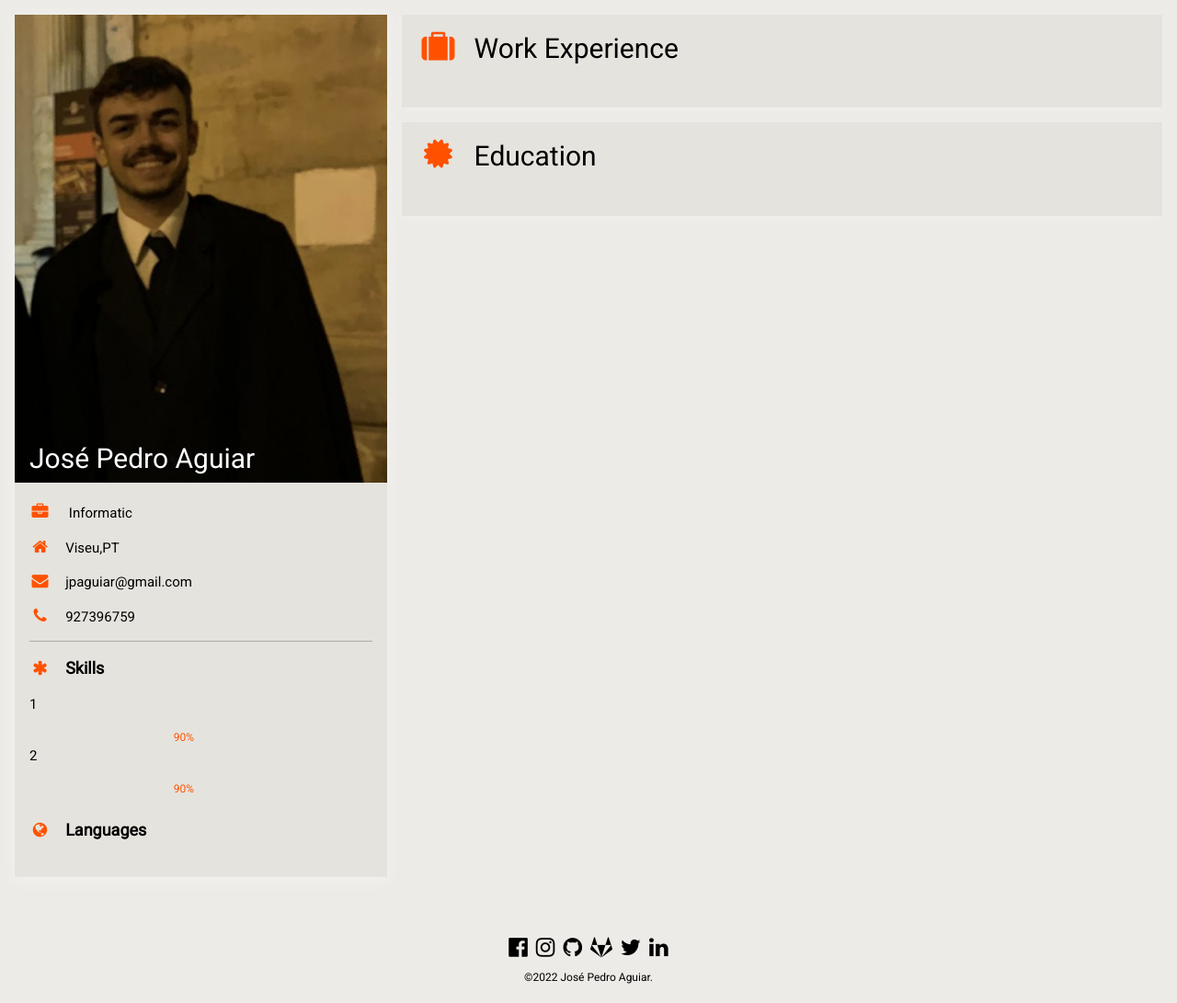
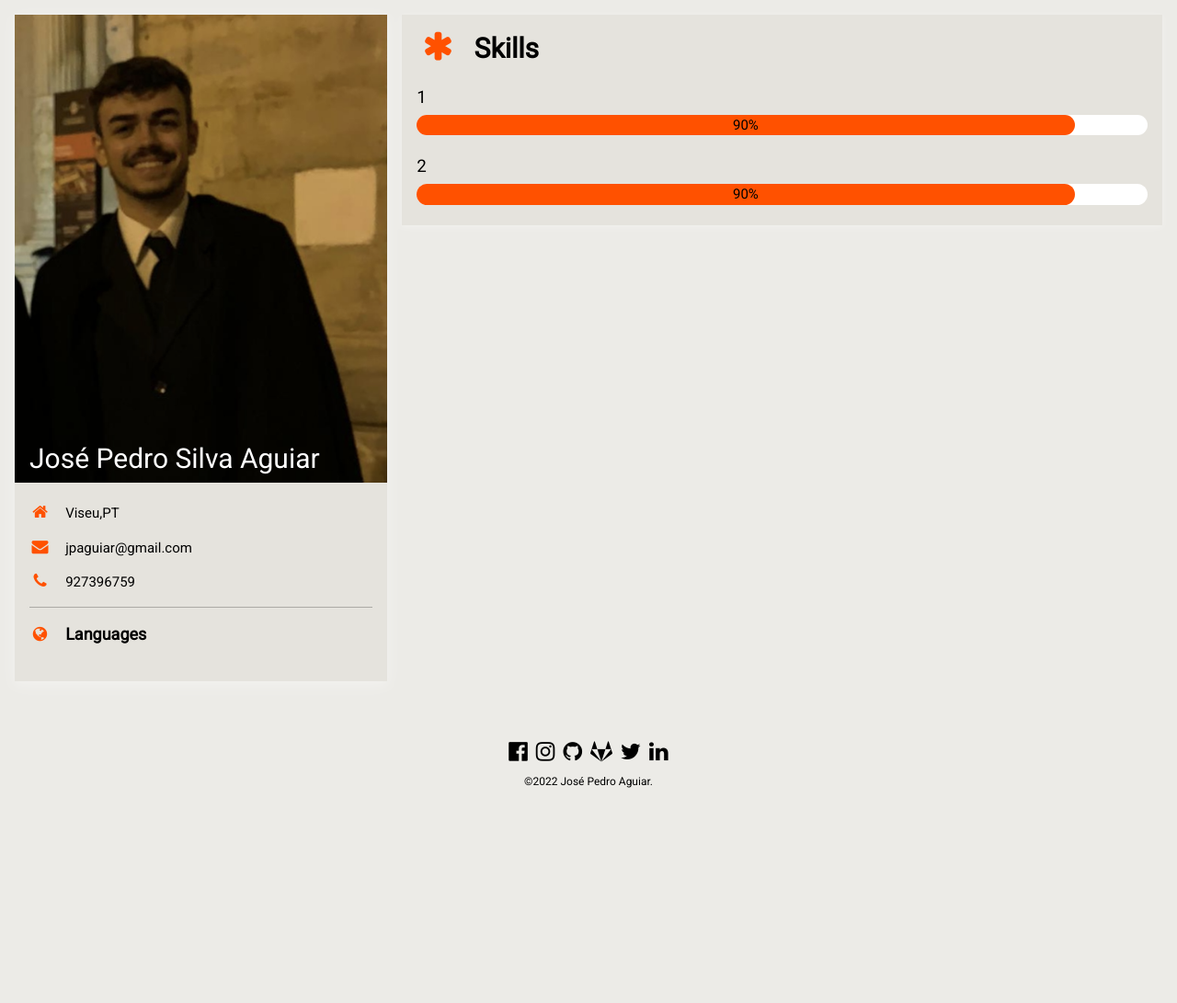
Before and after one commit to josePedroAguiar/PersonalPortfolio, a Django app: page /cv/white in a window 1280 px wide. Shown: the part 80-1171 px from the top of the page at 92% size. After the commit the page ends 937 px from the top, so only its background shows below. Run offline with Django 3.2, Linux system fonts and the light colour scheme; data comes from the database, SQL or seed files in the repository; both versions use the stored data as it was after the commit; data that the repository does not hold is empty.

Commit message:
Add requirements.txt

```diff
--- a/blog/templates/blog/blog.html
+++ b/blog/templates/blog/blog.html
@@ -4,6 +4,6 @@
 <h2 class=" w3-center" style="color: #ff5100">{{ blog.title }}</h2>
 <h6  class="w3-text-grey w3-center">{{blog.date|date:'j F Y'}}</h6>
 <p>{{blog.description|safe}}</p>
-
+</div>
     <script src="https://cdn.jsdelivr.net/npm/bootstrap@5.1.3/dist/js/bootstrap.bundle.min.js" integrity="sha384-ka7Sk0Gln4gmtz2MlQnikT1wXgYsOg+OMhuP+IlRH9sENBO0LRn5q+8nbTov4+1p" crossorigin="anonymous"></script>
 {% endblock %}
--- a/cv/templates/cv/white/cv.html
+++ b/cv/templates/cv/white/cv.html
@@ -40,7 +40,7 @@
             <!-- Left Column -->
             <div class="w3-third">
 
-                <div class="w3-text-white w3-card-4" style="background-color: #1A1C22">
+                <div class="w3-text-white w3-card-4" style="background-color: #1A1C22;">
                     <div class="w3-display-container">
                         <img src="{% static 'traje.png' %}" style="width:100%" alt="Avatar">
                         <div class="w3-display-bottomleft w3-container w3-text-black">
@@ -49,31 +49,30 @@
                     </div>
                 <br>
                     <div class="w3-container">
-                        <p><i class="fa fa-briefcase fa-fw w3-margin-right w3-large " style="color: #00aeff;"></i> {{ data.work }}</p>
+                       <!--- <p><i class="fa fa-briefcase fa-fw w3-margin-right w3-large " style="color: #00aeff;"></i> {{ data.work }}</p>--->
                         <p><i class="fa fa-home fa-fw w3-margin-right w3-large " style="color: #00aeff;"></i>{{ data.local }}</p>
                         <p><i class="fa fa-envelope fa-fw w3-margin-right w3-large " style="color: #00aeff;"></i>{{ data.email }}</p>
                         <p><i class="fa fa-phone fa-fw w3-margin-right w3-large " style="color: #00aeff;"></i>{{ data.phone }}</p>
                         <hr>
-                        <p class="w3-large"><b><i class="fa fa-asterisk fa-fw w3-margin-right " style="color: #00aeff;"></i>Skills</b></p>
+                        <!--<p class="w3-large"><b><i class="fa fa-asterisk fa-fw w3-margin-right " style="color: #00aeff;"></i>Skills</b></p>
                         {% for skill in skills %}
-
-                            <div>
-                                <p>{{skill.name}}</p>
-                                <div class="w3-light-white w3-round-xlarge w3-small">
-                                    <div class="w3-container w3-center w3-round-xlarge " style="width:{{skill.perc}};color: #00aeff;">{{skill.perc}}</div>
+                            <p style="margin-bottom: 2.5px">{{skill.name}}</p>
+                            <div class="w3-black w3-round-xlarge w3-small">
+                                <div class="w3-container w3-center w3-round-xlarge" style="width:{{skill.perc}};background-color:#00aeff;">
+                                    <div class="w3-center w3-text-white">{{skill.perc}}</div>
                                 </div>
-                            </div>
+                            </div><br>
                         {% endfor %}
-
                         <br>
+-->
 
                         <p class="w3-large w3-text-theme"><b><i class="fa fa-globe fa-fw w3-margin-right " style="color: #00aeff;"></i>Languages</b></p>
                         {% for language in languages %}
-                            <div>
                                 <p>{{language.name}}</p>
-                                <div class="w3-light-white w3-round-xlarge w3-small">
-                                    <div class="w3-container w3-center w3-round-xlarge " style="height:24px;width:{{language.perc}}">{{language.perc}}</div>
-                                </div>
+                                <div class="w3-black w3-round-xlarge w3-small">
+                                    <div class="w3-container w3-center w3-round-xlarge" style="width:{{language.perc}};background-color:#00aeff;">
+                                        <div class="w3-center w3-text-white">{{language.perc}}</div>
+                                    </div>
                             </div>
                         {% endfor %}
 
@@ -86,21 +85,25 @@
 
             <!-- Right Column -->
             <div class="w3-twothird">
+                {% if works %}
+                <div class="w3-container w3-text-white w3-card  w3-margin-bottom" style="background-color: #1A1C22">
 
-                <div class="w3-container w3-text-white w3-card  w3-margin-bottom" style="background-color: #1A1C22">
                     <h2 class="w3-text-white w3-padding-16"><i class="fa fa-suitcase fa-fw w3-margin-right w3-xxlarge "style="color: #00aeff;"></i>Work Experience</h2>
+
                     {% for work in works %}
 
                         <div>
                             <h5 class="w3-opacity"><b>{{work.title}}</b></h5>
-                            <h6 class="" style="color: #00aeff;"><i class="fa fa-calendar fa-fw w3-margin-right"></i>{{work.dateS|date:'F Y'}} <span class="w3-tag  w3-round" style="color: #00aeff;">{work.dateE|date:'F Y'}}</span></h6>
+                            <h6 class="" style="color: #00aeff;"><i class="fa fa-calendar fa-fw w3-margin-right"></i>{{work.dateS|date:'F Y'}} <span class="w3-tag  w3-round" style="color: #00aeff;">{{work.dateE|date:'F Y'}}</span></h6>
                             <p>{{ work.description|striptags}}</p>
                             <hr>
                         </div>
                     {% endfor %}
                     <br>
                 </div>
+                {% endif%}
 
+                {% if educations %}
                 <div class="w3-container w3-card w3-text-white" style="background-color: #1A1C22">
                     <h2 class="w3-text-white w3-padding-16"><i class="fa fa-certificate fa-fw w3-margin-right w3-xxlarge " style="color: #00aeff;"></i>Education</h2>
 
@@ -108,13 +111,29 @@
 
                         <div>
                             <h5 class="w3-opacity"><b>{{education.title}}</b></h5>
-                            <h6 class=""><i class="fa fa-calendar fa-fw w3-margin-right"></i>{{education.dateS|date:'F Y'}} <span class="w3-tag  w3-round" style="color: #00aeff;">{education.dateE|date:'F Y'}}</span></h6>
+                            <h6 class=""><i class="fa fa-calendar fa-fw w3-margin-right"></i>{{education.dateS|date:'F Y'}} <span class="w3-tag  w3-round" style="color: #00aeff;">{{education.dateE|date:'F Y'}}</span></h6>
                             <p>{{ education.description|striptags}}</p>
                             <hr>
                         </div>
+
                     {% endfor %}
                     <br>
                 </div>
+                {% endif%}
+                {% if skills %}
+                    <div class="w3-container w3-card w3-text-white" style="background-color: #1A1C22">
+                        <h2  class="w3-text-white w3-padding-16"><b><i class="fa fa-asterisk fa-fw w3-margin-right w3-xxlarge " style="color: #00aeff;"></i>Skills</b></h2>
+                        {% for skill in skills %}
+
+                            <h5>{{skill.name}}</h5>
+                            <div class="w3-black w3-round-xxlarge w3-medium">
+                                <div class="w3-container w3-center w3-round-xxlarge" style="width:{{skill.perc}};background-color:#00aeff;">
+                                    <div class="w3-center w3-text-white">{{skill.perc}}</div>
+                                </div>
+                            </div><br>
+                        {% endfor %}
+                    </div>
+                {% endif%}
 
                 <!-- End Right Column -->
             </div>
--- a/cv/views.py
+++ b/cv/views.py
@@ -6,7 +6,7 @@
     languages=Language.objects.all()
     educations=Education.objects.all()
     works=Work.objects.all()
-    data={"work":"Informatic","email":"jpaguiar@gmail.com", "name":"José Pedro Aguiar","phone":"927396759","local":"Viseu,PT"}
+    data={"work":"Software engineer","email":"jpaguiar@gmail.com", "name":"José Pedro Aguiar","phone":"927396759","local":"Viseu,PT"}
     return render(request, "cv/cv.html" ,{'works':works,'languages':languages,'educations':educations,'skills':skills,"data":data})
 # Create your views here.
 def wCv(request):
@@ -14,5 +14,5 @@
     languages=Language.objects.all()
     educations=Education.objects.all()
     works=Work.objects.all()
-    data={ "work":"Informatic","email":"jpaguiar@gmail.com", "name":"José Pedro Aguiar","phone":"927396759","local":"Viseu,PT"}
+    data={ "work":"Software engineer","email":"jpaguiar@gmail.com", "name":"José Pedro Silva Aguiar","phone":"927396759","local":"Viseu,PT"}
     return render(request, "cv/white/cv.html" ,{'works':works,'languages':languages,'educations':educations,'skills':skills,"data":data})
--- a/djangoProject1/settings.py
+++ b/djangoProject1/settings.py
@@ -22,7 +22,7 @@
 # See https://docs.djangoproject.com/en/3.2/howto/deployment/checklist/
 
 # SECURITY WARNING: keep the secret key used in production secret!
-SECRET_KEY = os.environ.get('SECRET_KEY')
+SECRET_KEY = 'django-insecure-fpq1oxjtgc3d^t7xd^*v$+%p@lh=go=p^*cdq^*u@n_ip@9cwu'
 
 # SECURITY WARNING: don't run with debug turned on in production!
 DEBUG = False
```
Also changed, not shown: cv/templates/cv/cv.html (+26 -12 lines), db.sqlite3.
